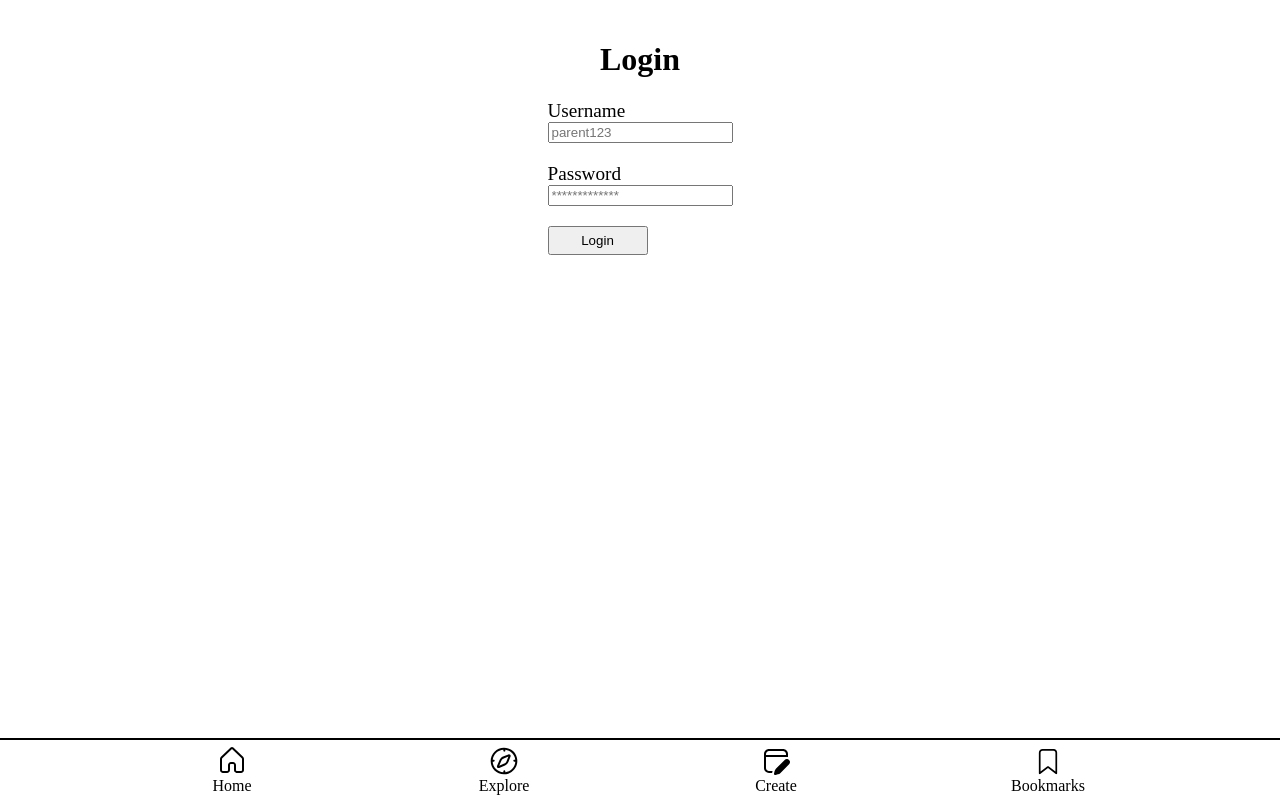
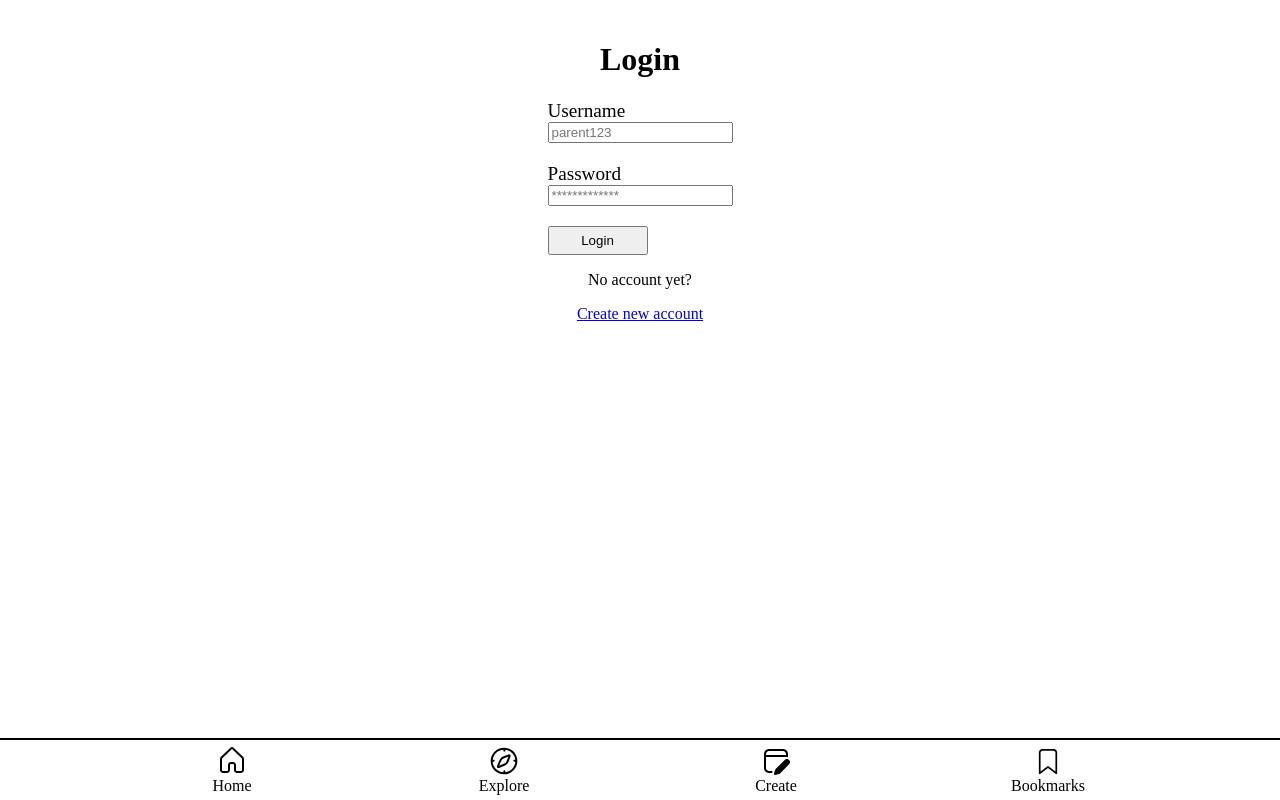
Before and after one commit to Gw3i/capstone-project, a Next.js app: page /login in a window 1280 px wide. Built offline with nearby package versions, Linux system fonts and the light colour scheme.

Commit message:
Create create-account page and link to it

```diff
--- a/src/pages/login.js
+++ b/src/pages/login.js
@@ -1,3 +1,5 @@
+import Link from 'next/link';
+
 import Layout from '../components/Layout';
 import LoginForm from '../components/LoginForm';
 
@@ -6,6 +8,10 @@ export default function Login() {
 		<Layout>
 			<h1>Login</h1>
 			<LoginForm />
+			<p>No account yet?</p>
+			<Link href="/create-account">
+				<a>Create new account</a>
+			</Link>
 		</Layout>
 	);
 }
```
Also changed, not shown: src/pages/create-account.js (added, +9 -0 lines).
